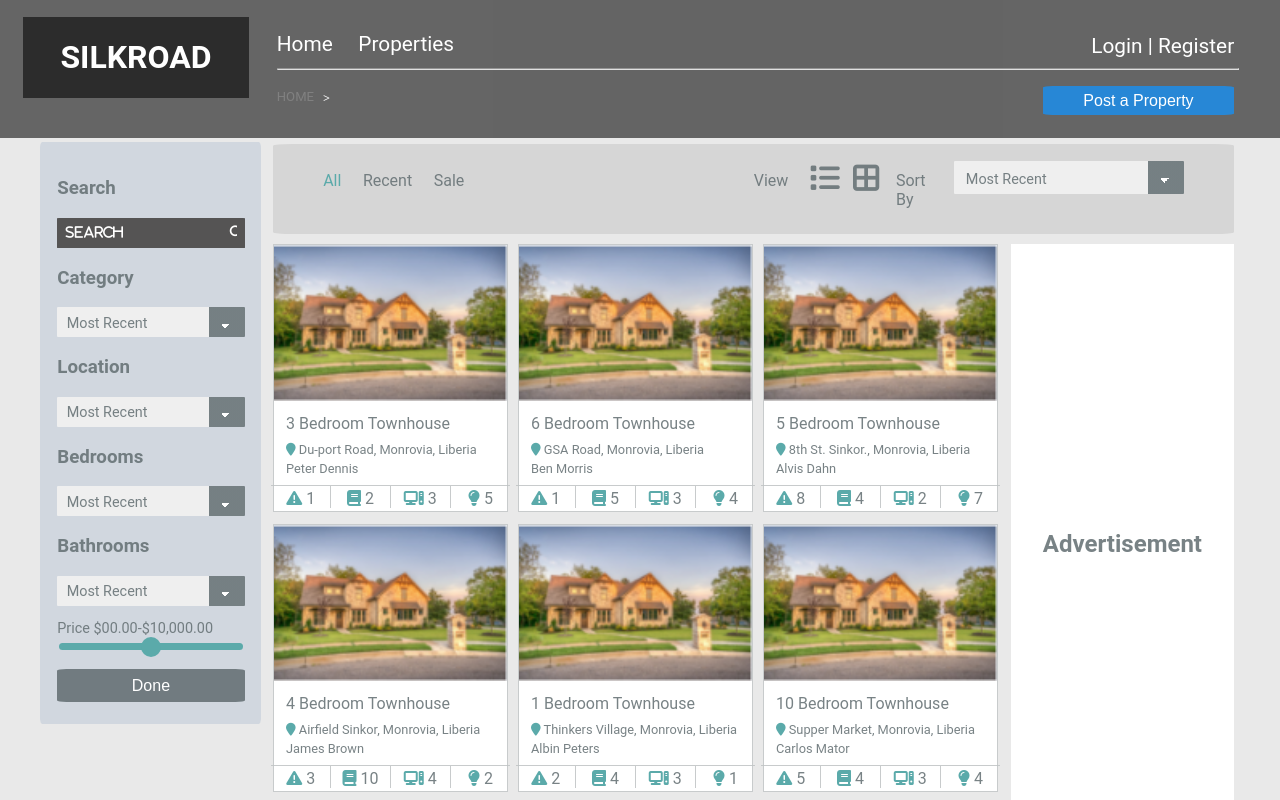
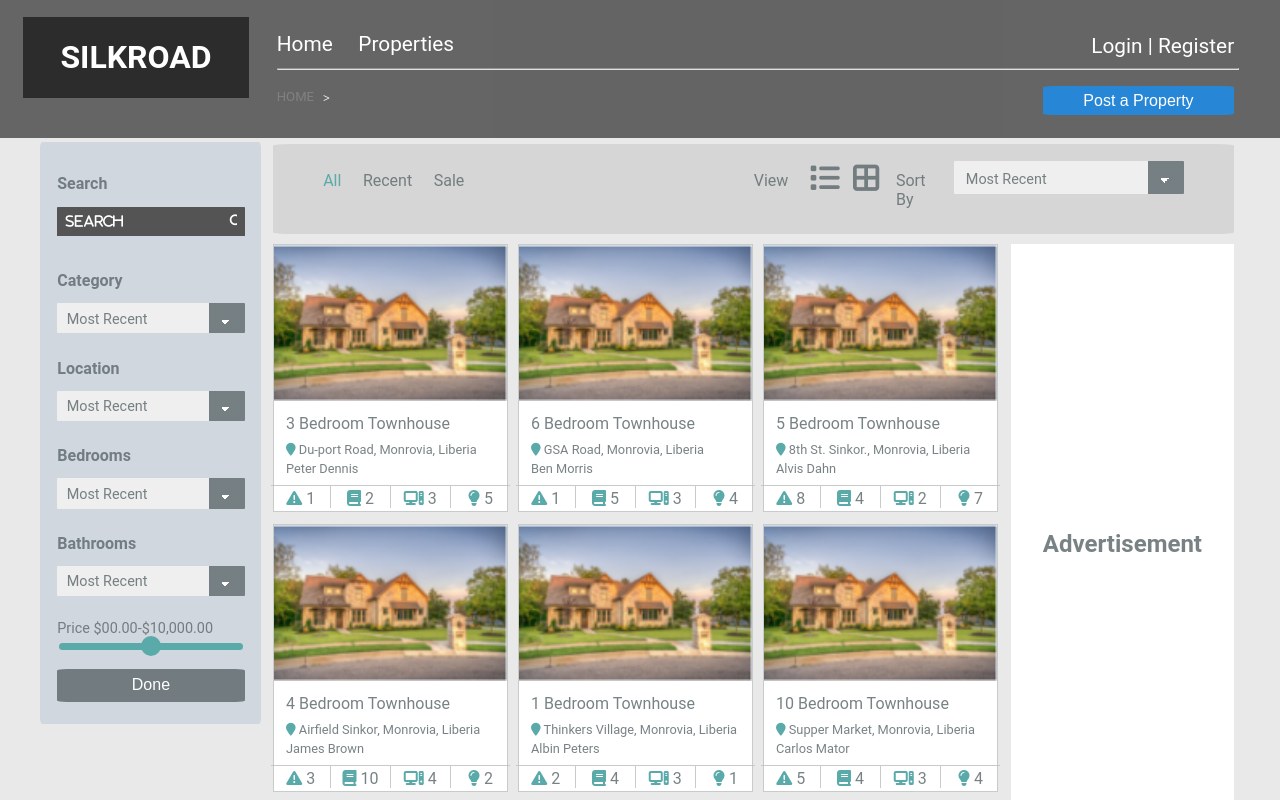
Before and after one commit to boaslah/SilkRoad-vue, a Vue app: page /properties in a window 1280 px wide. Shown: the top 800 px of the page. Built offline with nearby package versions, Linux system fonts and the light colour scheme.

Commit message:
updated property's page

```diff
--- a/src/components/Properties.vue
+++ b/src/components/Properties.vue
@@ -130,6 +130,7 @@ select.filter-select{
     padding: 4% 0% 3% 0%;
     border-radius: 1px;
     font: inherit;
+    margin-bottom: 5%;
 }
 
 select.select-arrow {
@@ -217,6 +218,10 @@ input[type="range"]::-webkit-slider-thumb {
 h2, h3{
     color: rgba(98, 110, 114, 0.863);
 }
+h3{
+    margin-bottom: 7%;
+    font-size: 100%;
+}
 h2{
     justify-content: center;
     text-align: center;
@@ -232,6 +237,7 @@ h2{
     width:92%;
     padding:4%;
     border-radius: 1%;
+    margin-bottom: 10%;
 }
 
 .col1 button{
```
